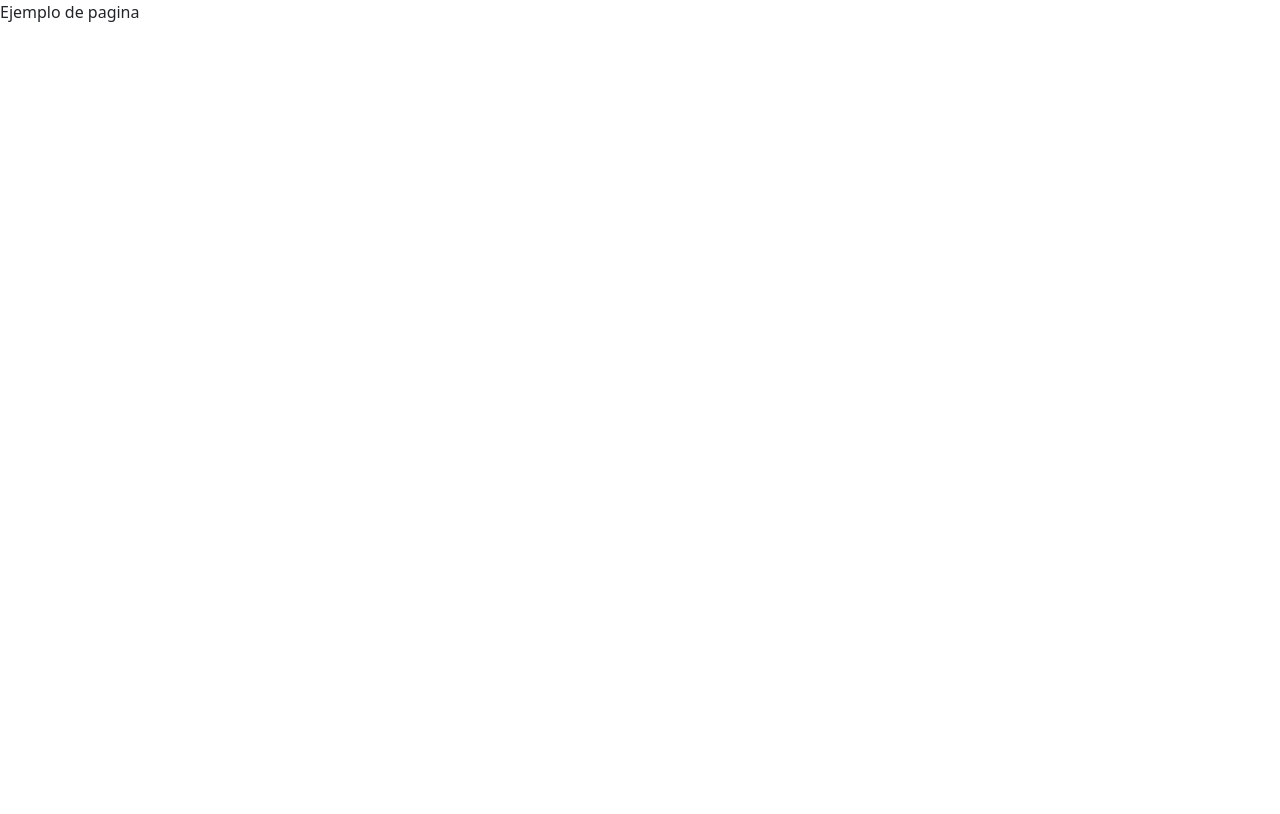
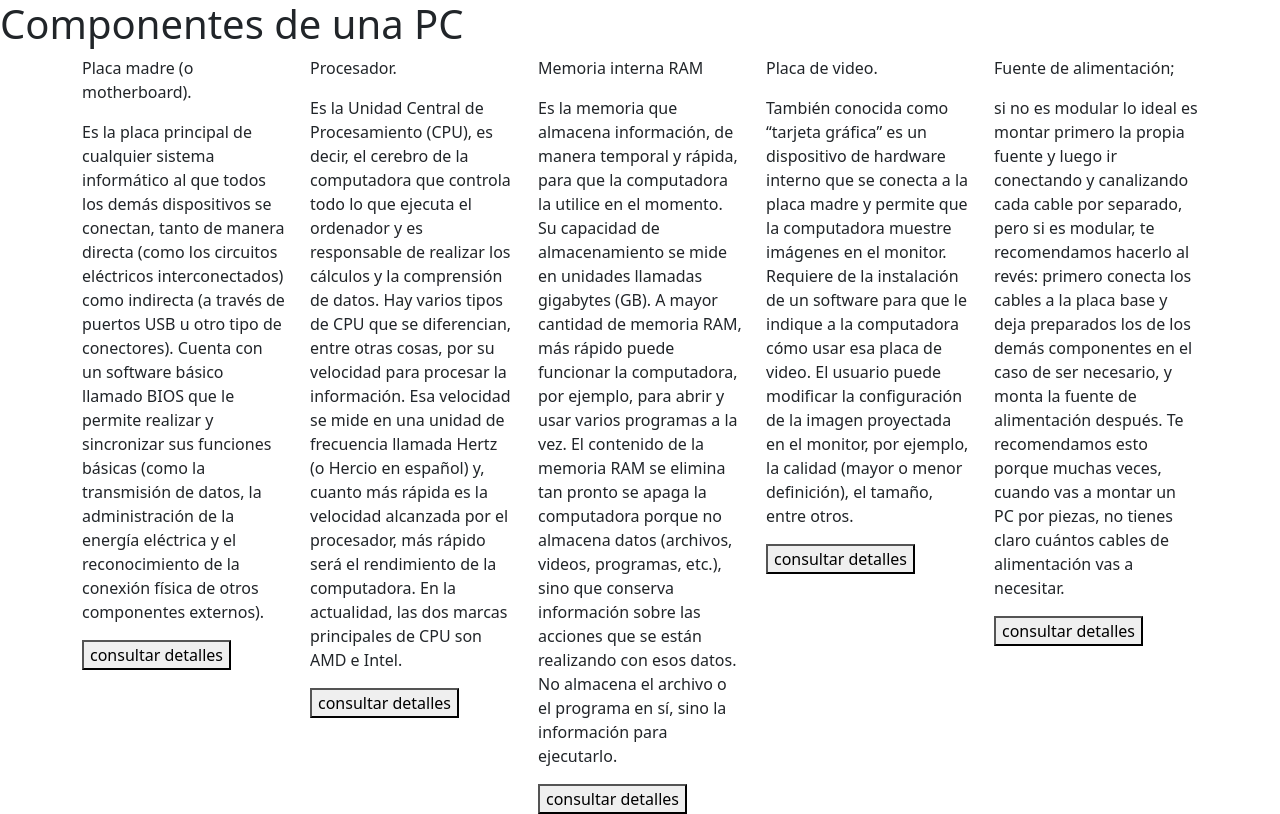
Before and after one commit to 1Hazael1/Tarea, a website: page index.html in a window 1280 px wide. Drawn offline with nearby package versions, Linux system fonts and the light colour scheme.

Commit message:
se agrego row y col para diseño responsive

```diff
--- a/index.html
+++ b/index.html
@@ -8,11 +8,54 @@
     href="node_modules/bootstrap/dist/css/bootstrap.min.css">
   </head>
   <body>
-    <p>Ejemplo de pagina</p>
+    <h1>Componentes de una PC</h1>
     <!--jquery, popper.js y bootstrap JS-->
     <script src="node_modules/jquery/dist/jquery.min.js"></script>
     <script src="node_modules/popper.js/dist/popper.min.js"></script>
     <script src="node_modules/bootstrap/dist/js/bootstrap.min.js"></script>
-
+<div class="jumbotron">
+  <div class="container">
+    <div class="row">
+      <div class="col-sm">
+        <p>Placa madre (o motherboard).</p>
+        <p>Es la placa principal de cualquier sistema informático al que todos los demás dispositivos se conectan, tanto de manera directa
+          (como los circuitos eléctricos interconectados) como indirecta (a través de puertos USB u otro tipo de conectores).
+          Cuenta con un software básico llamado BIOS que le permite realizar y sincronizar sus funciones básicas
+          (como la transmisión de datos, la administración de la energía eléctrica y el reconocimiento de la conexión física de otros componentes externos).</p>
+        <button type="button" name="button5">consultar detalles</button>
+      </div>
+      <div class="col-sm">
+        <p>Procesador.</p>
+        <p>Es la Unidad Central de Procesamiento (CPU), es decir, el cerebro de la computadora que controla todo lo que ejecuta el ordenador y es responsable de realizar
+          los cálculos y la comprensión de datos. Hay varios tipos de CPU que se diferencian, entre otras cosas, por su velocidad para procesar la información.
+          Esa velocidad se mide en una unidad de frecuencia llamada Hertz (o Hercio en español) y, cuanto más rápida es la velocidad alcanzada por el procesador,
+          más rápido será el rendimiento de la computadora. En la actualidad, las dos marcas principales de CPU son AMD e Intel.</p>
+        <button type="button" name="button5">consultar detalles</button>
+      </div>
+      <div class="col-sm">
+        <p>Memoria interna RAM</p>
+        <p>Es la memoria que almacena información, de manera temporal y rápida, para que la computadora la utilice en el momento. Su capacidad de almacenamiento se mide en
+           unidades llamadas gigabytes (GB). A mayor cantidad de memoria RAM, más rápido puede funcionar la computadora, por ejemplo, para abrir y usar varios programas a la
+            vez. El contenido de la memoria RAM se elimina tan pronto se apaga la computadora porque no almacena datos (archivos, videos, programas, etc.), sino que conserva
+             información sobre las acciones que se están realizando con esos datos. No almacena el archivo o el programa en sí, sino la información para ejecutarlo.</p>
+        <button type="button" name="button5">consultar detalles</button>
+      </div>
+      <div class="col-sm">
+        <p>Placa de video.</p>
+        <p>También conocida como “tarjeta gráfica” es un dispositivo de hardware interno que se conecta a la placa madre y permite que la computadora muestre imágenes
+           en el monitor. Requiere de la instalación de un software para que le indique a la computadora cómo usar esa placa de video.
+           El usuario puede modificar la configuración de la imagen proyectada en el monitor, por ejemplo, la calidad (mayor o menor definición), el tamaño, entre otros.</p>
+          <button type="button" name="button5">consultar detalles</button>
+      </div>
+      <div class="col-sm">
+        <p>Fuente de alimentación;</p>
+        <p>si no es modular lo ideal es montar primero la propia fuente y luego ir conectando y canalizando cada cable por separado, pero si es modular, te recomendamos hacerlo al revés:
+          primero conecta los cables a la placa base y deja preparados los de los demás componentes en el caso de ser necesario,
+          y monta la fuente de alimentación después. Te recomendamos esto porque muchas veces, cuando vas a montar un PC por piezas, no tienes claro cuántos cables de alimentación vas a necesitar.</p>
+        <button type="button" name="button5">consultar detalles</button>
+      </div>
+    </div>
+  </div>
+</div>
   </body>
 </html>
```
